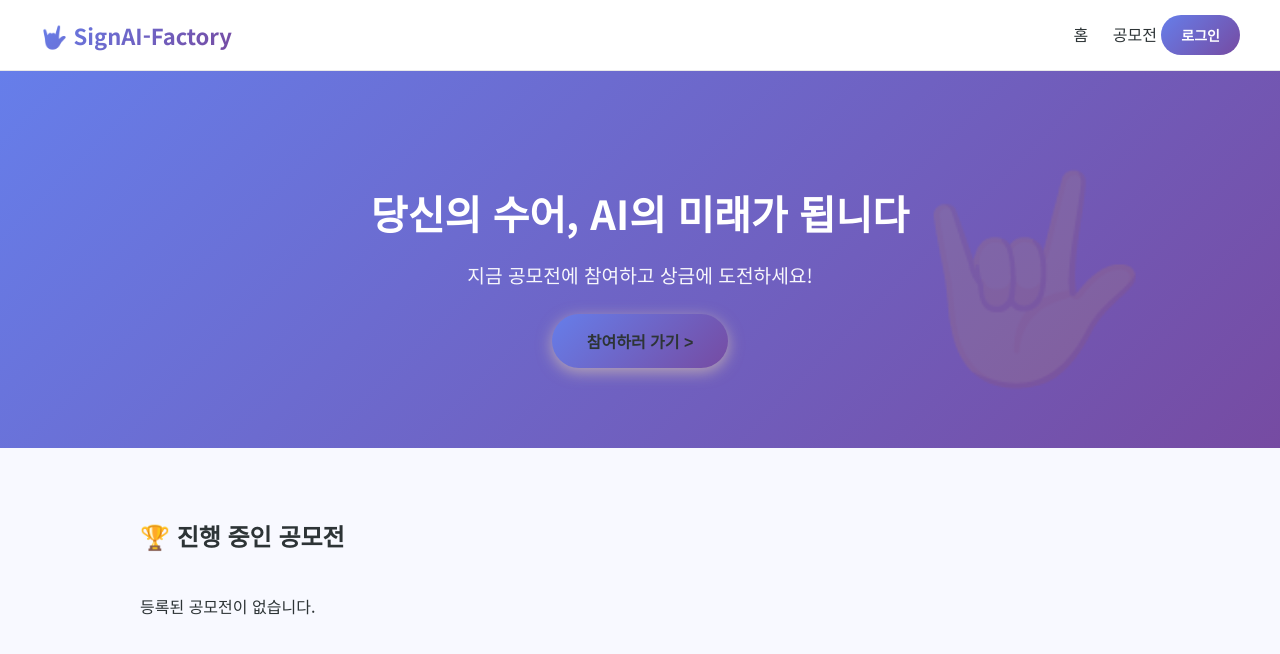
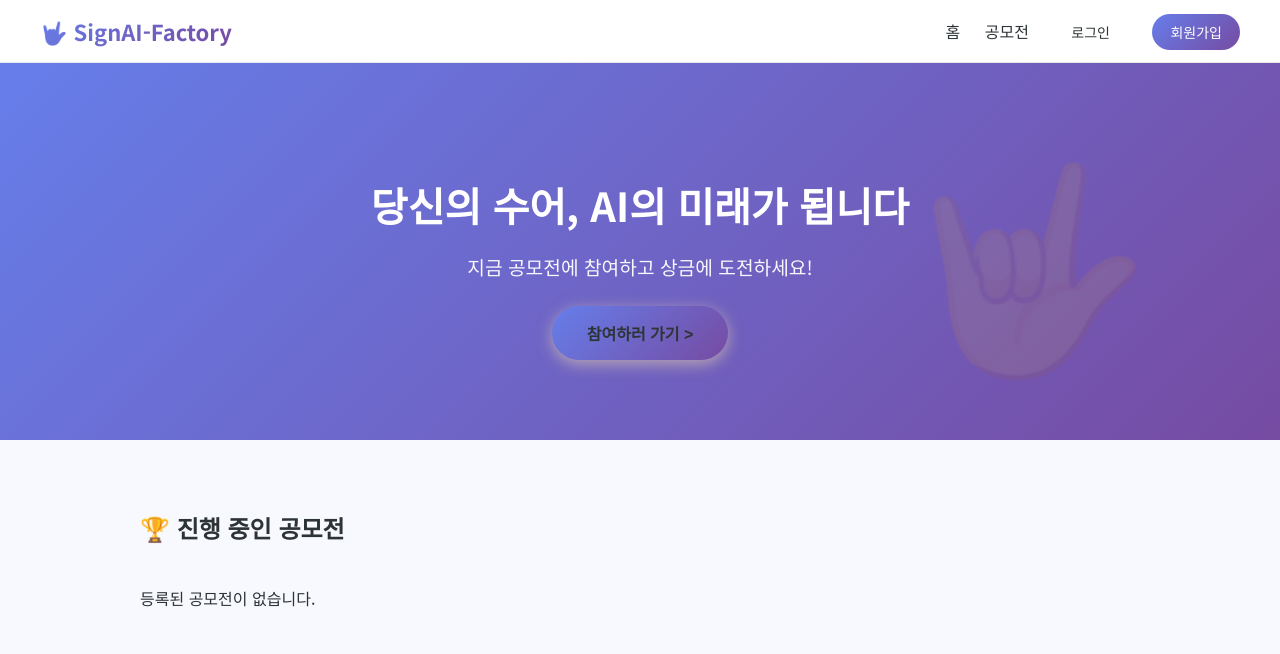
Before and after one commit to hunylee/SignAI-Factory, a website: page index.html in a window 1280 px wide. Drawn offline with Linux system fonts and the light colour scheme; no server answers.

Commit message:
✨ 네비게이션에 로그인/회원가입 버튼 추가

```diff
--- a/index.html
+++ b/index.html
@@ -14,7 +14,8 @@
         <nav>
             <a href="index.html">홈</a>
             <a href="#" onclick="scrollToTasks()">공모전</a>
-            <button>로그인</button>
+            <a href="login.html" class="nav-btn">로그인</a>
+            <a href="signup.html" class="nav-btn signup">회원가입</a>
         </nav>
     </header>
 
--- a/style.css
+++ b/style.css
@@ -52,6 +52,28 @@ nav a {
 
 nav a:hover {
     color: #667eea;
+}
+
+/* 네비게이션 버튼 스타일 */
+.nav-btn {
+    padding: 8px 18px;
+    border-radius: 20px;
+    font-size: 14px;
+}
+
+.nav-btn:hover {
+    color: white;
+    background: var(--primary-gradient);
+}
+
+.nav-btn.signup {
+    background: var(--primary-gradient);
+    color: white !important;
+}
+
+.nav-btn.signup:hover {
+    transform: translateY(-2px);
+    box-shadow: 0 4px 15px rgba(102, 126, 234, 0.4);
 }
 
 nav button,
```
